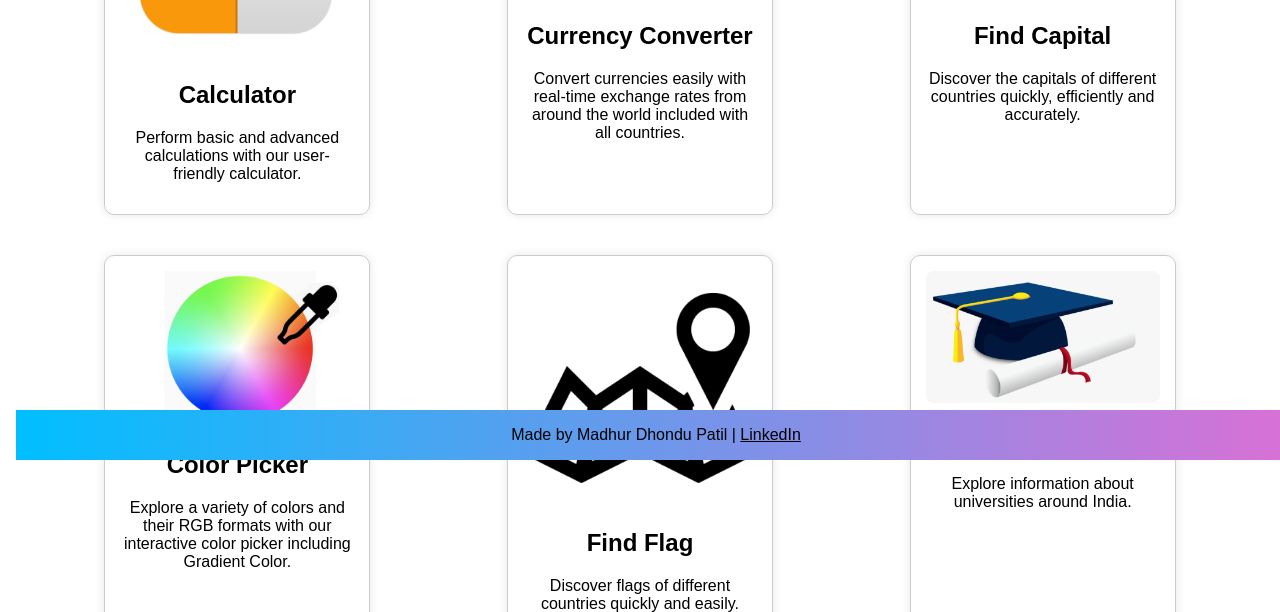
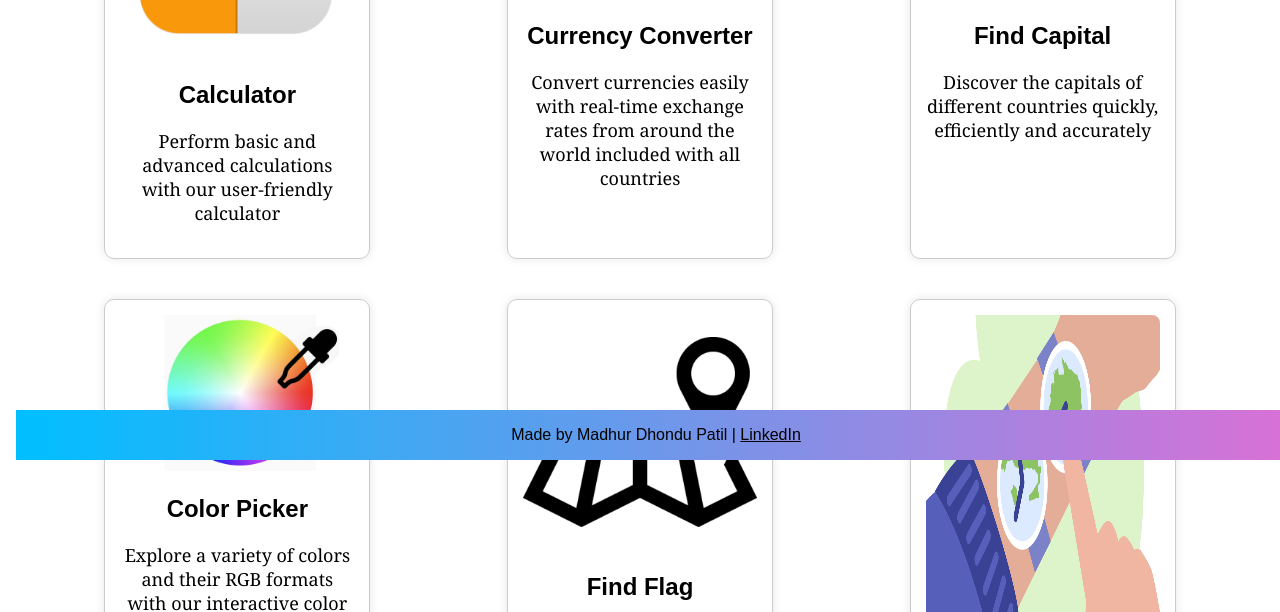
Before and after one commit to madhurpatilofficial/ToolBox, an Angular app: page / in a window 1280 px wide. Shown: the part 340-952 px from the top of the page. Built offline with nearby package versions, Linux system fonts and the light colour scheme.

Commit message:
css changed

```diff
--- a/src/app/components/home/home.component.css
+++ b/src/app/components/home/home.component.css
@@ -32,6 +32,11 @@ img {
     text-align: center;
 }
 
+p{
+    font-family:Georgia, 'Times New Roman', Times, serif;
+    font-size: large;
+}
+
 @media screen and (max-width: 768px) {
     .service {
         width: calc(100% - 40px);
--- a/src/app/components/home/home.component.html
+++ b/src/app/components/home/home.component.html
@@ -5,7 +5,7 @@
     <img src="./assets/calculatorImage.png" alt="Calculator Image">
     <div class="service-info">
       <h2>Calculator</h2>
-      <p>Perform basic and advanced calculations with our user-friendly calculator.</p>
+      <p>{{calculatormessage}}</p>
     </div>
   </div>
 
@@ -14,7 +14,7 @@
     <img src="./assets/currencyConverter.png" alt="Currency Converter Image">
     <div class="service-info">
       <h2>Currency Converter</h2>
-      <p>Convert currencies easily with real-time exchange rates from around the world included with all countries.</p>
+      <p>{{currencymessage}}</p>
     </div>
   </div>
 
@@ -23,7 +23,7 @@
     <img src="./assets/findCapital.png" alt="Find Capital Image">
     <div class="service-info">
       <h2>Find Capital</h2>
-      <p>Discover the capitals of different countries quickly, efficiently and accurately.</p>
+      <p>{{capitalmessage}}</p>
     </div>
   </div>
 
@@ -32,7 +32,7 @@
     <img src="./assets/colorPicker.jpg" alt="Color Picker Image">
     <div class="service-info">
       <h2>Color Picker</h2>
-      <p>Explore a variety of colors and their RGB formats with our interactive color picker including Gradient Color.
+      <p>{{ colorpicker}}
       </p>
     </div>
   </div>
@@ -42,17 +42,16 @@
     <img src="./assets/findFlag.png" alt="Find Flag Image">
     <div class="service-info">
       <h2>Find Flag</h2>
-      <p>Discover flags of different countries quickly and easily.</p>
+      <p>{{flagmessage}}</p>
     </div>
   </div>
 
   <!-- Find Universities Service -->
   <div class="service">
-    <img src="./assets/findUniversity.png" alt="Find Universities Image">
+    <img src="./assets/clock.png" alt="Find Universities Image" style="height: 320px;">
     <div class="service-info">
-      <h2>Find Universities</h2>
-      <p>Explore information about universities around India.</p>
+      <h2>World Clock</h2>
+      <p>{{clockmessage}}</p>
     </div>
   </div>
-
 </div>
--- a/src/app/components/home/home.component.ts
+++ b/src/app/components/home/home.component.ts
@@ -7,6 +7,12 @@ import { Component, OnInit } from '@angular/core';
 })
 export class HomeComponent implements OnInit {
 
+  clockmessage: string = "Check realtime date and time"
+  flagmessage: string = "Discover flags of different countries quickly and easily"
+  colorpicker: string = "Explore a variety of colors and their RGB formats with our interactive color picker including Gradient Color"
+  capitalmessage: string = "Discover the capitals of different countries quickly, efficiently and accurately"
+  currencymessage: string = "Convert currencies easily with real-time exchange rates from around the world included with all countries"
+  calculatormessage: string = "Perform basic and advanced calculations with our user-friendly calculator"
   constructor() { }
 
   ngOnInit(): void {
--- a/src/app/components/world-clock/world-clock.component.css
+++ b/src/app/components/world-clock/world-clock.component.css
@@ -50,7 +50,7 @@ select {
   height: 200px;
   border-radius: 50%;
   display: inline-block;
-  background: linear-gradient(135deg, #15dd1b 0%, #d3067d 100%);
+  background: linear-gradient(135deg, #3bf341 0%, #fd39ab 100%);
   box-shadow: 0 0 20px rgba(0, 0, 0, 0.3);
 }
 
```
Also changed, not shown: src/assets/clock.png (added).
